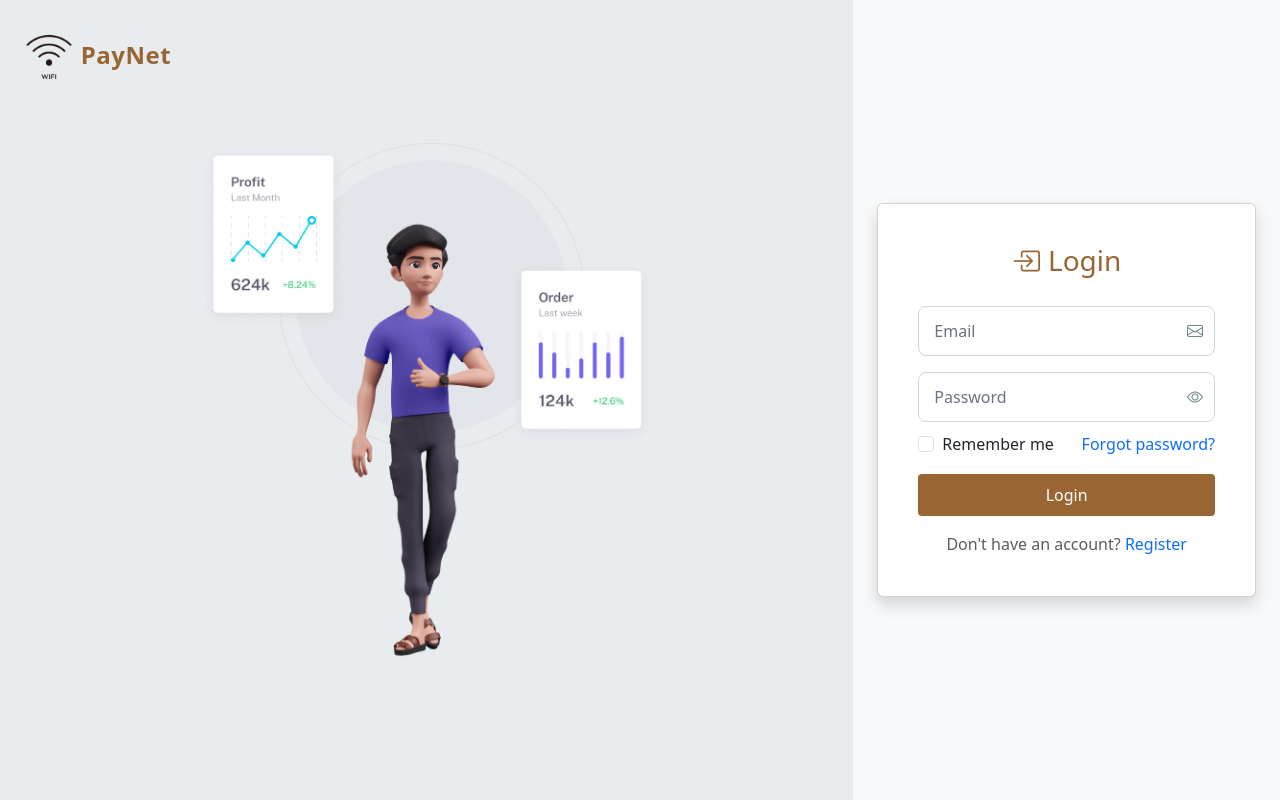
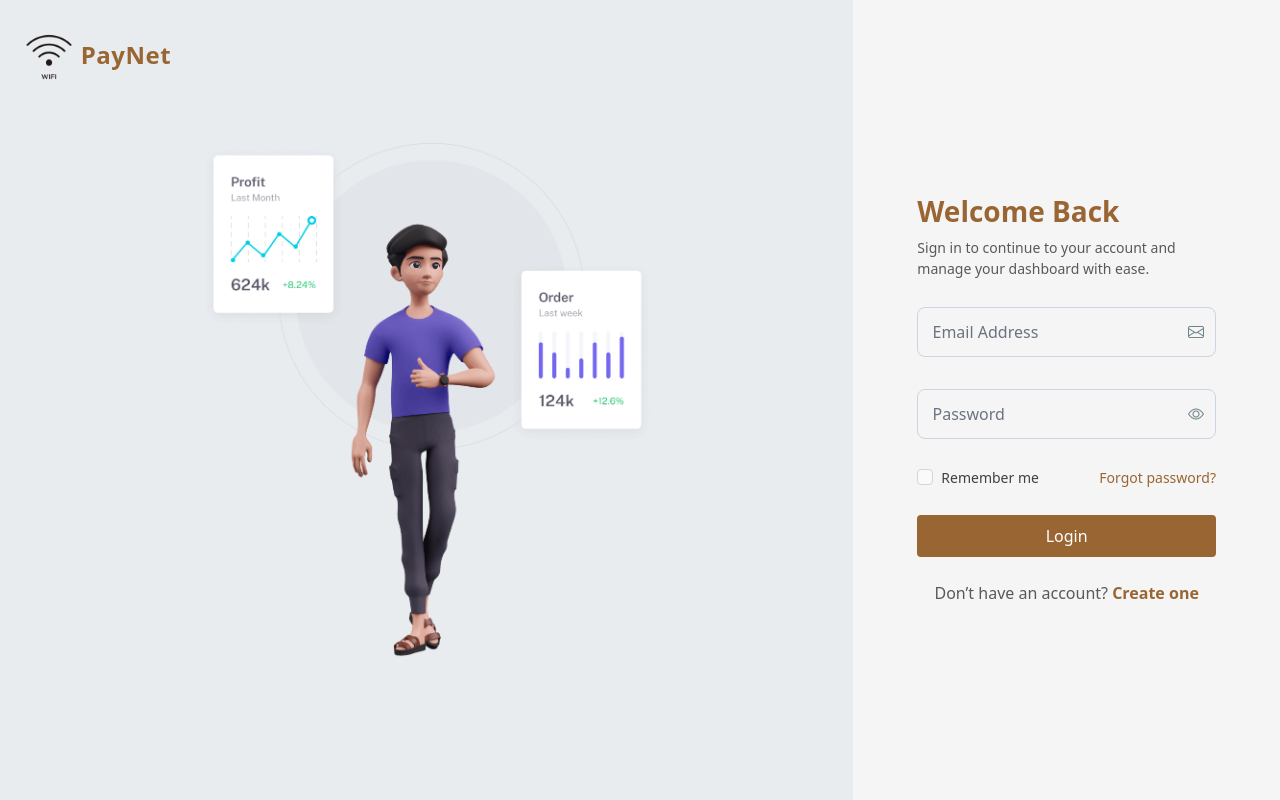
Before and after one commit to issah1554/PayNet, a React (Vite) app: page /auth/login in a window 1280 px wide. Built offline with nearby package versions, Linux system fonts and the light colour scheme.

Commit message:
forget password

```diff
--- a/src/App.tsx
+++ b/src/App.tsx
@@ -3,6 +3,7 @@ import { BrowserRouter, Route, Routes } from "react-router-dom";
 import LoginPage from "./features/auth/LoginPage";
 import RegisterPage from "./features/auth/RegisterPage";
 import WelcomePage from "./features/auth/WelcomePage";
+import ForgotPasswordPage from "./features/auth/ForgotPassword";
 
 function App() {
   return (
@@ -11,6 +12,7 @@ function App() {
         <Route path="/" element={<WelcomePage />} />
         <Route path="/auth/login" element={<LoginPage />} />
         <Route path="/auth/register" element={<RegisterPage />} />
+        <Route path="/auth/forgot-password" element={<ForgotPasswordPage />} />
       </Routes>
     </BrowserRouter>
   );
--- a/src/components/ui/TextInput.tsx
+++ b/src/components/ui/TextInput.tsx
@@ -1,5 +1,5 @@
 import React, { useState } from "react";
-import type { InputHTMLAttributes, ReactNode } from "react";
+import type { InputHTMLAttributes, ReactNode, CSSProperties } from "react";
 import styles from "./styles/TextInput.module.css";
 
 type ColorVariant =
@@ -22,6 +22,7 @@ interface OutlinedTextFieldProps
     icon?: ReactNode;
     inputSize?: SizeVariant;
     type?: "text" | "password" | "phone" | "email";
+    labelBgColor?: string; // new prop for label background color
 }
 
 const TextInput: React.FC<OutlinedTextFieldProps> = ({
@@ -32,6 +33,7 @@ const TextInput: React.FC<OutlinedTextFieldProps> = ({
     variant = "primary",
     icon,
     inputSize = "md",
+    labelBgColor,
     ...props
 }) => {
     const inputId =
@@ -73,6 +75,10 @@ const TextInput: React.FC<OutlinedTextFieldProps> = ({
         setEmailError(valid ? null : "Invalid email address");
     };
 
+    const labelStyle: CSSProperties = labelBgColor
+        ? { backgroundColor: labelBgColor, padding: "0 0.3rem" }
+        : {};
+
     return (
         <div
             className={`${styles.field} ${styles[variant]} ${styles.iconRight} ${styles[inputSize]}`}
@@ -91,7 +97,7 @@ const TextInput: React.FC<OutlinedTextFieldProps> = ({
                     {...props}
                 />
 
-                <label htmlFor={inputId} className={styles.label}>
+                <label htmlFor={inputId} className={styles.label} style={labelStyle}>
                     {label}
                 </label>
 
--- a/src/features/auth/components/LoginForm.tsx
+++ b/src/features/auth/components/LoginForm.tsx
@@ -20,12 +20,16 @@ export default function LoginForm({ onLogin, loading = false, error }: LoginForm
   };
 
   return (
-    <div className="card shadow p-4">
+    <div className="card border-0 p-4 bg-transparent">
       <div className="card-body">
-        <h3 className="text-center text-primary mb-4">
-          <i className="bi bi-box-arrow-in-right me-2"></i>
-          Login
-        </h3>
+        <div className="mb-4">
+          <h3 className="text-primary fw-semibold">
+            Welcome Back
+          </h3>
+          <p className="text-muted small mb-0">
+            Sign in to continue to your account and manage your dashboard with ease.
+          </p>
+        </div>
 
         {error && (
           <div className="alert alert-danger" role="alert">
@@ -33,64 +37,72 @@ export default function LoginForm({ onLogin, loading = false, error }: LoginForm
           </div>
         )}
 
-        <form onSubmit={handleSubmit} style={{ display: "grid" }}>
+        <form onSubmit={handleSubmit} style={{ display: "grid", gap: "1rem" }}>
           <OutlinedTextField
-            label="Email"
-            type="text"
+            label="Email Address"
+            labelBgColor="var(--bs-light)"
+            type="email"
             variant="primary"
             icon={<i className="bi bi-envelope"></i>}
             inputSize="md"
             name="email"
+            placeholder="you@example.com"
             value={email}
-            onChange={e => setEmail(e.target.value)}
+            onChange={(e) => setEmail(e.target.value)}
+            required
           />
 
           <OutlinedTextField
             label="Password"
+            labelBgColor="var(--bs-light)"
             type="password"
             variant="primary"
+            icon={<i className="bi bi-lock"></i>}
             inputSize="md"
             name="password"
-            onChange={e => setPassword(e.target.value)}
+            placeholder="Enter your password"
+            onChange={(e) => setPassword(e.target.value)}
+            required
           />
-          <div className="d-flex justify-content-between mb-3">
+
+          <div className="d-flex justify-content-between align-items-center mb-2">
             <div className="form-check">
               <input
                 type="checkbox"
                 className="form-check-input"
                 id="rememberMe"
               />
-              <label className="form-check-label" htmlFor="rememberMe">
+              <label className="form-check-label small" htmlFor="rememberMe">
                 Remember me
               </label>
             </div>
-            <Link to="/auth/forgot-password" className="text-decoration-none">
+            <Link
+              to="/auth/forgot-password"
+              className="text-decoration-none small text-primary"
+            >
               Forgot password?
             </Link>
           </div>
 
-          <Button
-            type="submit"
-            disabled={loading}
-            fullWidth
-          >
-
+          <Button type="submit" disabled={loading} fullWidth>
             {loading ? (
               <>
-                <span className="spinner-border spinner-border-sm me-2" aria-hidden="true"></span>
-                <span role="status">Logging in...</span>
+                <span
+                  className="spinner-border spinner-border-sm me-2"
+                  aria-hidden="true"
+                ></span>
+                <span role="status">Signing you in...</span>
               </>
             ) : (
               "Login"
             )}
-
           </Button>
         </form>
 
-        <div className="mt-3 text-center">
-          <span className="text-muted">Don't have an account? </span>
-          <Link to="/auth/register" className="text-decoration-none">
-            Register
+        <div className="mt-4 text-center">
+          <span className="text-muted">Don’t have an account? </span>
+          <Link to="/auth/register" className="text-decoration-none text-primary fw-semibold">
+            Create one
           </Link>
         </div>
       </div>
--- a/src/features/auth/components/RegisterForm.tsx
+++ b/src/features/auth/components/RegisterForm.tsx
@@ -20,107 +20,133 @@ export default function RegisterForm({
   loading,
   error,
 }: RegisterFormProps) {
-  const [firstName, setFirstName] = useState<string>("");
-  const [lastName, setLastName] = useState<string>("");
-  const [email, setEmail] = useState<string>("");
-  const [password, setPassword] = useState<string>("");
-  const [confirmPassword, setConfirmPassword] = useState<string>("");
-  const [passwordError, setPasswordError] = useState<string>("");
+  const [firstName, setFirstName] = useState("");
+  const [lastName, setLastName] = useState("");
+  const [email, setEmail] = useState("");
+  const [password, setPassword] = useState("");
+  const [confirmPassword, setConfirmPassword] = useState("");
+  const [passwordError, setPasswordError] = useState("");
 
   const handleSubmit = (e: FormEvent) => {
     e.preventDefault();
-
     if (password !== confirmPassword) {
       setPasswordError("Passwords do not match");
       return;
     }
-
-    setPasswordError(""); // Clear error
+    setPasswordError("");
     onRegister(firstName, lastName, email, password, confirmPassword);
   };
 
   return (
-    <div className="card shadow p-4" style={{ width: "100%"}}>
-      <h3 className="text-center mb-4 text-primary">
-        <i className="bi bi-person-plus"></i> Register
+    <div className="card border-0 bg-transparent p-4" style={{ width: "100%" }}>
+      <div className="card-body">
+        <div className="mb-4">
+          <h3 className="text-primary fw-semibold">
+            <i className="bi bi-person-plus me-2"></i>
+            Create Your Account
           </h3>
+          <p className="text-muted small mb-0">
+            Join our community and start managing your account with ease.
+          </p>
+        </div>
 
         {error && <div className="alert alert-danger mb-3">{error}</div>}
 
         <form onSubmit={handleSubmit} style={{ display: "grid", gap: "1rem" }}>
+          <div className="d-flex gap-2 justify-content-between">
             <OutlinedTextField
               label="First Name"
+              labelBgColor="var(--bs-light)"
               type="text"
               variant="primary"
               icon={<i className="bi bi-person"></i>}
               inputSize="md"
               name="firstName"
+              placeholder="John"
               value={firstName}
               onChange={(e) => setFirstName(e.target.value)}
+              required
             />
 
             <OutlinedTextField
               label="Last Name"
+              labelBgColor="var(--bs-light)"
               type="text"
               variant="primary"
               icon={<i className="bi bi-person"></i>}
               inputSize="md"
               name="lastName"
+              placeholder="Doe"
               value={lastName}
               onChange={(e) => setLastName(e.target.value)}
+              required
             />
+          </div>
 
           <OutlinedTextField
-          label="Email"
+            label="Email Address"
+            labelBgColor="var(--bs-light)"
             type="email"
             variant="primary"
             icon={<i className="bi bi-envelope"></i>}
             inputSize="md"
             name="email"
+            placeholder="you@example.com"
             value={email}
             onChange={(e) => setEmail(e.target.value)}
+            required
           />
 
           <OutlinedTextField
             label="Password"
+            labelBgColor="var(--bs-light)"
             type="password"
             variant="primary"
+            icon={<i className="bi bi-lock"></i>}
             inputSize="md"
             name="password"
+            placeholder="Enter a strong password"
             value={password}
             onChange={(e) => setPassword(e.target.value)}
+            required
           />
 
           <OutlinedTextField
             label="Confirm Password"
+            labelBgColor="var(--bs-light)"
             type="password"
             variant={passwordError ? "warning" : "primary"}
+            icon={<i className="bi bi-lock-fill"></i>}
             inputSize="md"
             name="confirmPassword"
+            placeholder="Re-enter your password"
             value={confirmPassword}
             onChange={(e) => setConfirmPassword(e.target.value)}
             helperText={passwordError}
+            required
           />
 
           <Button type="submit" fullWidth disabled={loading}>
             {loading ? (
               <>
                 <span className="spinner-border spinner-border-sm me-2"></span>
-              Registering...
+                Creating your account...
               </>
             ) : (
               <>
-              <i className="bi bi-person-plus me-2"></i> Register
+                <i className="bi bi-person-plus me-2"></i>
+                Register
               </>
             )}
           </Button>
         </form>
 
-      <div className="mt-3 text-center">
-        <span>Already have an account? </span>
-        <Link to="/auth/login" className="text-decoration-none">
-          Login
+        <div className="mt-4 text-center">
+          <span className="text-muted">Already have an account? </span>
+          <Link to="/auth/login" className="text-decoration-none text-primary fw-semibold">
+            Log in
           </Link>
+        </div>
       </div>
     </div>
   );
--- a/src/index.css
+++ b/src/index.css
@@ -84,14 +84,70 @@
 
 
   /* === Bootstrap Overides Utilities === */
-  --bs-primary: #996633;
+  /* Core brand colors */
+  --bs-primary: var(--color-primary);
+  --bs-secondary: var(--color-secondary);
+  --bs-success: var(--color-success);
+  --bs-info: var(--color-info);
+  --bs-warning: var(--color-warning);
+  --bs-danger: var(--color-error);
+  --bs-light: var(--neutral-100);
+  --bs-dark: var(--neutral-900);
+
+  /* RGB values */
   --bs-primary-rgb: 153, 102, 51;
+  --bs-secondary-rgb: 59, 125, 125;
+  --bs-success-rgb: 34, 197, 94;
+  --bs-info-rgb: 59, 130, 246;
+  --bs-warning-rgb: 234, 179, 8;
+  --bs-danger-rgb: 239, 68, 68;
+  --bs-light-rgb: 245, 245, 245;
+  --bs-dark-rgb: 23, 23, 23;
 
-  /* override Bootstrap subtle background */
-  --bs-primary-bg-subtle: rgba(var(--bs-primary-rgb), 0.15);
-  --bs-primary-border-subtle: rgba(var(--bs-primary-rgb), 0.3);
-  --bs-primary-text-emphasis: var(--bs-primary);
+  /* Text colors */
+  --bs-body-color: var(--neutral-700);
+  --bs-body-color-rgb: 64, 64, 64;
+  --bs-link-color: var(--color-primary);
+  --bs-link-hover-color: var(--color-primary-dark);
+  --bs-heading-color: var(--color-primary-dark);
 
+  /* Backgrounds */
+  --bs-body-bg: var(--neutral-50);
+  --bs-body-bg-rgb: 250, 250, 250;
+  --bs-tertiary-bg: var(--neutral-100);
+  --bs-secondary-bg: var(--neutral-200);
+  --bs-primary-bg-subtle: rgba(var(--bs-primary-rgb), 0.1);
+  --bs-secondary-bg-subtle: rgba(var(--bs-secondary-rgb), 0.1);
+  --bs-success-bg-subtle: rgba(var(--bs-success-rgb), 0.1);
+  --bs-info-bg-subtle: rgba(var(--bs-info-rgb), 0.1);
+  --bs-warning-bg-subtle: rgba(var(--bs-warning-rgb), 0.1);
+  --bs-danger-bg-subtle: rgba(var(--bs-danger-rgb), 0.1);
+  --bs-light-bg-subtle: rgba(var(--bs-light-rgb), 0.5);
+  --bs-dark-bg-subtle: rgba(var(--bs-dark-rgb), 0.2);
+
+  /* Borders */
+  --bs-border-color: var(--neutral-300);
+  --bs-border-color-translucent: rgba(0, 0, 0, 0.1);
+  --bs-border-radius: 0.5rem;
+  --bs-border-radius-sm: 0.375rem;
+  --bs-border-radius-lg: 0.75rem;
+  --bs-border-radius-xl: 1rem;
+
+  /* Button & focus styles */
+  --bs-btn-hover-bg: var(--color-primary-hover);
+  --bs-btn-hover-border-color: var(--color-primary-dark);
+  --bs-btn-active-bg: var(--color-primary-active);
+  --bs-btn-active-border-color: var(--color-primary-darker);
+  --bs-btn-disabled-opacity: 0.65;
+
+  /* Alerts */
+  --bs-danger-border-subtle: rgba(var(--bs-danger-rgb), 0.3);
+  --bs-success-border-subtle: rgba(var(--bs-success-rgb), 0.3);
+  --bs-warning-border-subtle: rgba(var(--bs-warning-rgb), 0.3);
+  --bs-info-border-subtle: rgba(var(--bs-info-rgb), 0.3);
+
+  /* Focus ring */
+  --bs-focus-ring-color: rgba(var(--bs-primary-rgb), 0.25);
 }
 
 
```
Also changed, not shown: src/features/auth/ForgotPassword.tsx (+36 -6 lines), src/features/auth/LogoutPage.tsx (deleted, +0 -42 lines), src/features/auth/OtpPage.tsx (deleted, +0 -33 lines), src/features/auth/WelcomePage.tsx (+4 -4 lines), src/features/auth/components/ForgotPasswordForm.tsx (+7 -8 lines), src/features/auth/components/OtpForm.tsx (deleted, +0 -64 lines). Lines whose indentation alone changed are shown as unchanged.
